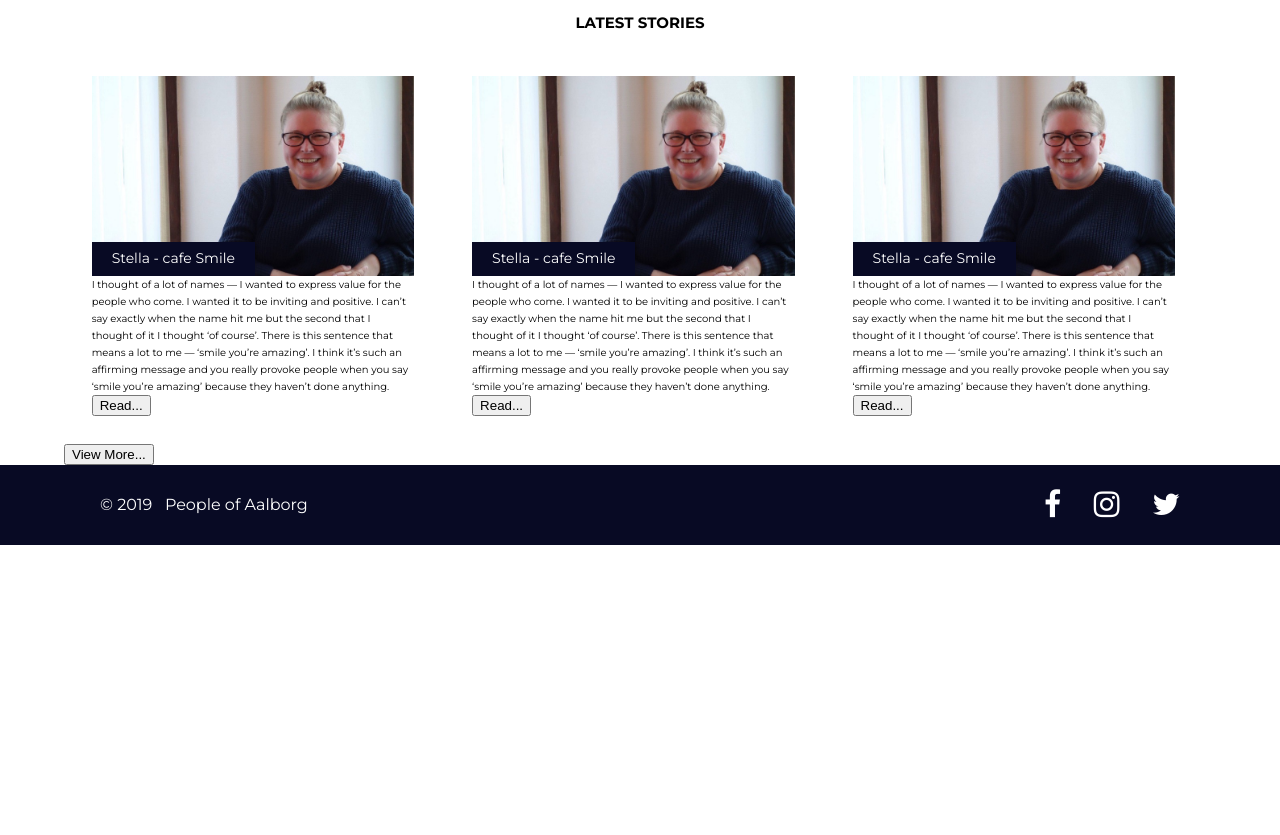
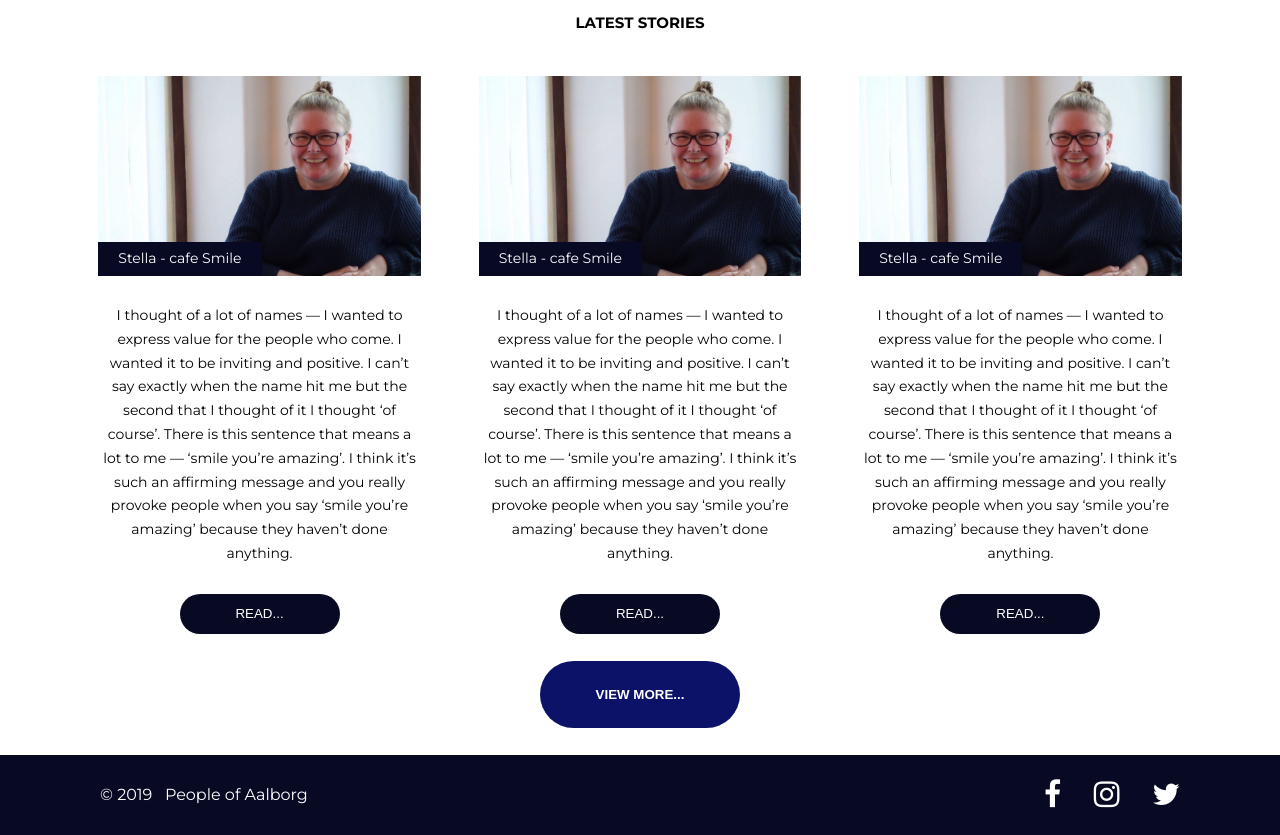
Before and after one commit to 2030-WebDev/PeopleOfAalborg, a plain HTML site: page index.html in a window 1280 px wide. Shown: the part 772-1607 px from the top of the page. Before the commit the page ends 1317 px from the top, so only its background shows below. Drawn offline with nearby package versions, Linux system fonts and the light colour scheme.

Commit message:
buttons done

```diff
--- a/css/index.css
+++ b/css/index.css
@@ -34,6 +34,7 @@ body {
     color: #000;
     width: 90%;
     margin: auto;
+    text-align: center;
 }
 
 #latest-posts header{
@@ -58,6 +59,11 @@ p {
     margin: 0;
 }
 
+.quote {
+    font-size: 14px;
+    margin: 2em auto;
+}
+
 .name {
     position: absolute;
     bottom: 0px;
@@ -66,3 +72,22 @@ p {
     background-color: #080A24;
     color: #fff;
 }
+
+.buttons {
+    background-color: #080A24;
+    color: #fff;
+    border: none;
+    padding: 0.5em 2em;
+    width: 12em;
+    height: 3em;
+    border-radius: 40px;
+    text-transform: uppercase;
+}
+
+#viewMoreBtn {
+    width: 15em;
+    height: 5em;
+    margin-bottom: 2em;
+    background-color: #0C1267;
+    font-weight: bold;
+}
--- a/index.html
+++ b/index.html
@@ -36,23 +36,23 @@
 					<p class="name">Stella - cafe Smile</p>
 				</div>
 				<p class="quote">I thought of a lot of names — I wanted to express value for the people who come. I wanted it to be inviting and positive. I can’t say exactly when the name hit me but the second that I thought of it I thought ‘of course’. There is this sentence that means a lot to me — ‘smile you’re amazing’. I think it’s such an affirming message and you really provoke people when you say ‘smile you’re amazing’ because they haven’t done anything.</p>
-				<button>Read...</button>
+				<button class="buttons">Read...</button>
 			</article>
 			<article class="post">
 				<div class="image-name">
 					<p class="name">Stella - cafe Smile</p>
 				</div>
 				<p class="quote">I thought of a lot of names — I wanted to express value for the people who come. I wanted it to be inviting and positive. I can’t say exactly when the name hit me but the second that I thought of it I thought ‘of course’. There is this sentence that means a lot to me — ‘smile you’re amazing’. I think it’s such an affirming message and you really provoke people when you say ‘smile you’re amazing’ because they haven’t done anything.</p>
-				<button>Read...</button>
+				<button class="buttons">Read...</button>
 			</article>
 			<article class="post">
 				<div class="image-name">
 					<p class="name">Stella - cafe Smile</p>
 				</div>
 				<p class="quote">I thought of a lot of names — I wanted to express value for the people who come. I wanted it to be inviting and positive. I can’t say exactly when the name hit me but the second that I thought of it I thought ‘of course’. There is this sentence that means a lot to me — ‘smile you’re amazing’. I think it’s such an affirming message and you really provoke people when you say ‘smile you’re amazing’ because they haven’t done anything.</p>
-				<button>Read...</button>
+				<button class="buttons">Read...</button>
 			</article>
-			<button>View More...</button>
+			<button class="buttons" id="viewMoreBtn">View More...</button>
 		</article>
 	</main>
 	<div class="footer">
```
